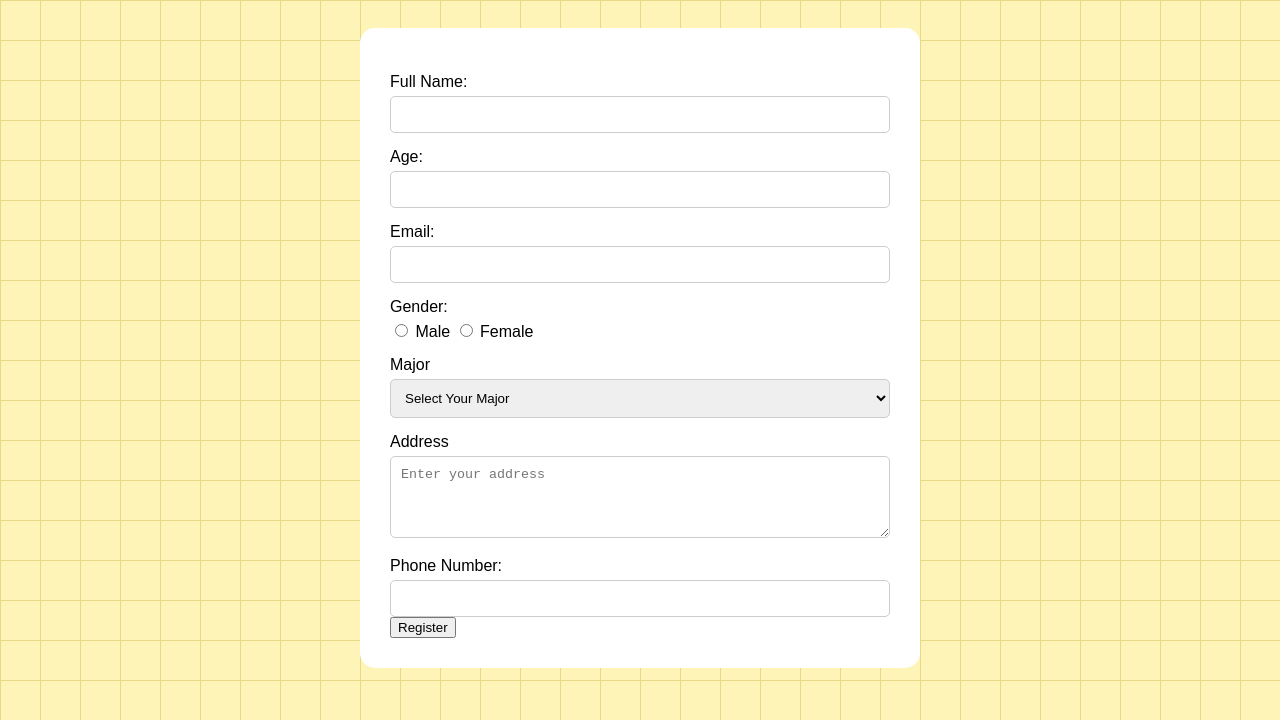
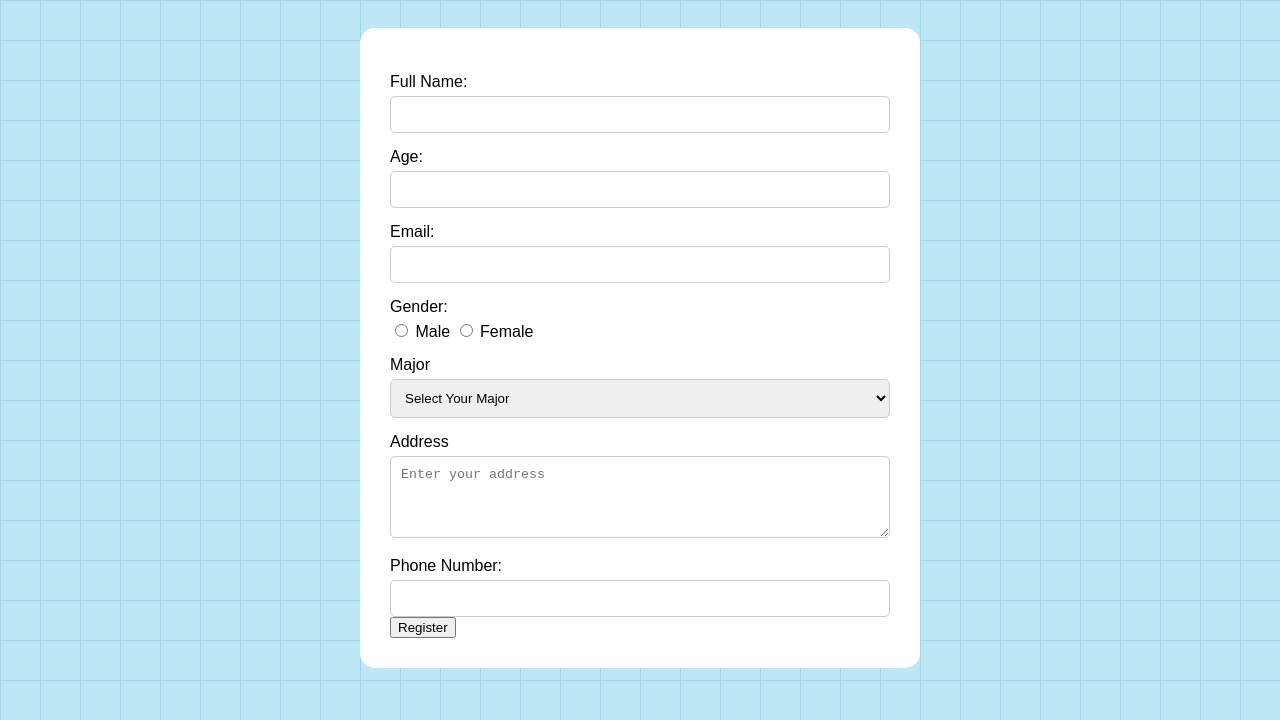
Before and after one commit to firadwiastuti/student-registration, a plain HTML site: page index.html in a window 1280 px wide. Shown: the part 80-800 px from the top of the page. Drawn offline with Linux system fonts and the light colour scheme.

Commit message:
Update style.css

```diff
--- a/style.css
+++ b/style.css
@@ -1,8 +1,8 @@
 body {
-  background-color: #FFF4B8;
+  background-color: #BDE7F5;
   background-image:
-    linear-gradient(#E8D98A 1px, transparent 1px),
-    linear-gradient(90deg, #E8D98A 1px, transparent 1px);
+    linear-gradient(#9DD6E8 1px, transparent 1px),
+    linear-gradient(90deg, #9DD6E8 1px, transparent 1px);
   background-size: 40px 40px;
   font-family: Arial, sans-serif;
 }
```
